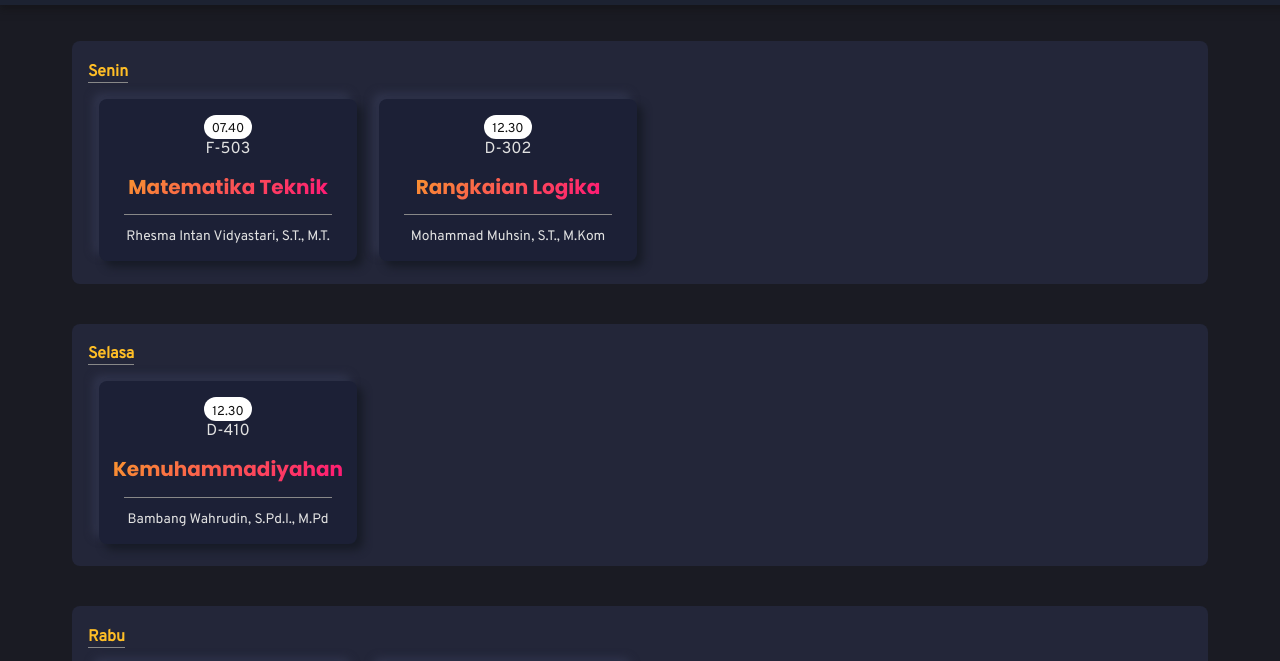
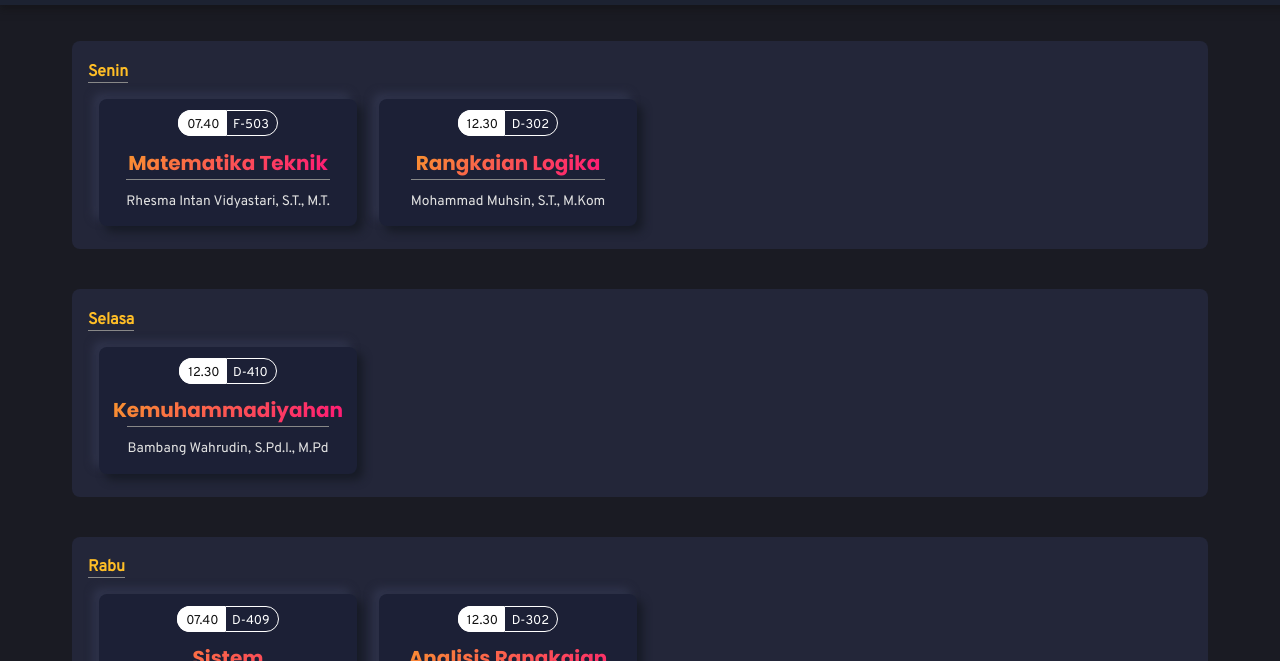
Before and after one commit to un-stagnan/sched, a plain HTML site: page index.html in a window 1280 px wide. Shown: the part 59-720 px from the top of the page. Drawn offline with Linux system fonts and the light colour scheme.

Commit message:
Update style - nambahi ruang kelas

```diff
--- a/stylesheet.css
+++ b/stylesheet.css
@@ -212,18 +212,33 @@ label[for="toggle-nav"] span {
     box-shadow: 6px 6px 8px #171b26, -6px -6px 8px #2f334b;
 }
 
-.matkul span, .card .warna {
+.card .warna {
     display: block;
 }
 
-.matkul .jam {
+.matkul .jam, .matkul .ruang {
     font-size: .8rem;
-    background-color: #fff;
     color: #111;
     width: fit-content;
     padding: .4rem .5rem .1rem;
-    border-radius: 2rem;
-    margin: auto;
+    border: 1px solid var(--putih);
+}
+
+.matkul .jam {
+    border-top-left-radius: 2rem;
+    border-bottom-left-radius: 2rem;
+    background-color: var(--putih);
+    margin-right: -2px;
+    border-right: 0;
+    padding-right: .4rem;
+}
+
+.matkul .ruang {
+    border-top-right-radius: 2rem;
+    border-bottom-right-radius: 2rem;
+    color: var(--putih);
+    margin-left: -2px;
+    padding-left: .4rem;
 }
 
 .warna {
```
